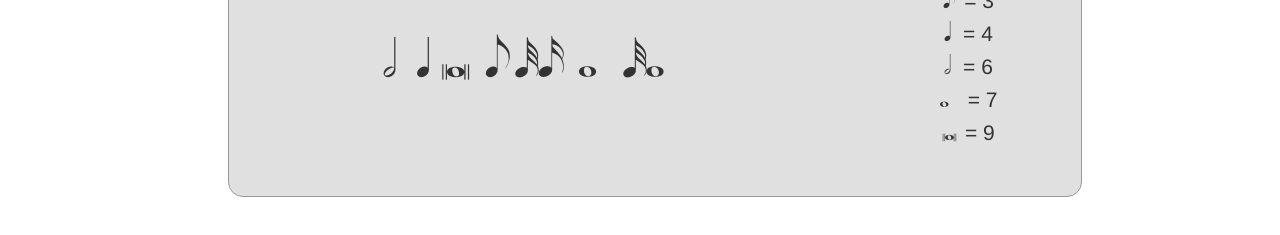
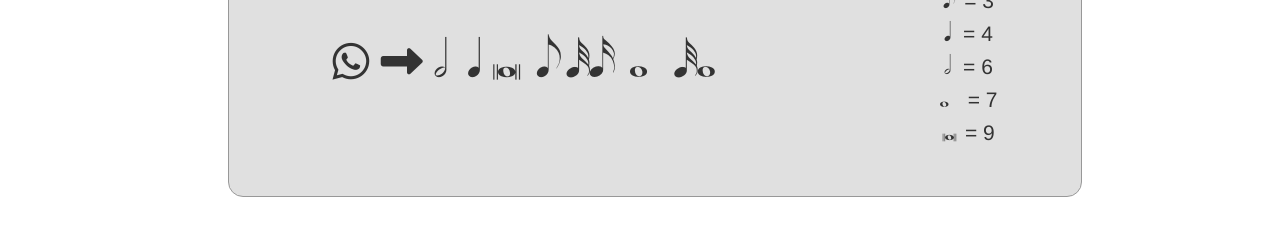
Before and after one commit to Dracks/Site, a plain HTML site: page index.html in a window 1280 px wide. Shown: the part 303-538 px from the top of the page. Drawn offline with nearby package versions, Linux system fonts and the light colour scheme.

Commit message:
Added fontawesome

```diff
--- a/index.html
+++ b/index.html
@@ -9,6 +9,9 @@
 
     <!-- Latest compiled and minified JavaScript -->
     <script src="https://maxcdn.bootstrapcdn.com/bootstrap/3.3.7/js/bootstrap.min.js" integrity="sha384-Tc5IQib027qvyjSMfHjOMaLkfuWVxZxUPnCJA7l2mCWNIpG9mGCD8wGNIcPD7Txa" crossorigin="anonymous"></script>
+
+    <!-- Font awesome -->
+    <script src="https://use.fontawesome.com/f2e854de0e.js"></script>
 </head>
 <style>
     @font-face {
@@ -55,7 +58,7 @@
     .note {
         font-family: bach;
     }
-    .content .note {
+    .content .tel {
         font-size: 3em;
     }
     .legend {
@@ -74,7 +77,11 @@
             <div class="background"></div>
             <div class="content col-xs-8 col-sm-9">
                 <h1>Discover me!</h1>
-                <div class="note tel">hqb ezs wzw</div>
+                <div class="tel">
+                    <span class="fa fa-whatsapp"></span>
+                    <span class="fa fa-long-arrow-right"></span>
+                    <span class="note">hqb ezs wzw</span>
+                </div>
             </div>
             <div class="col-xs-4 col-sm-3 legend">
             <ul>
@@ -85,8 +92,8 @@
                 <li><span class="note">h</span><span> = 6</span></li>
                 <li><span class="note">w</span><span> = 7</span></li>
                 <li><span class="note">b</span><span> = 9</span></li>
-                </ul>
-                </div>
+            </ul>
+        </div>
       </div>
     </div>
 </body>
```
